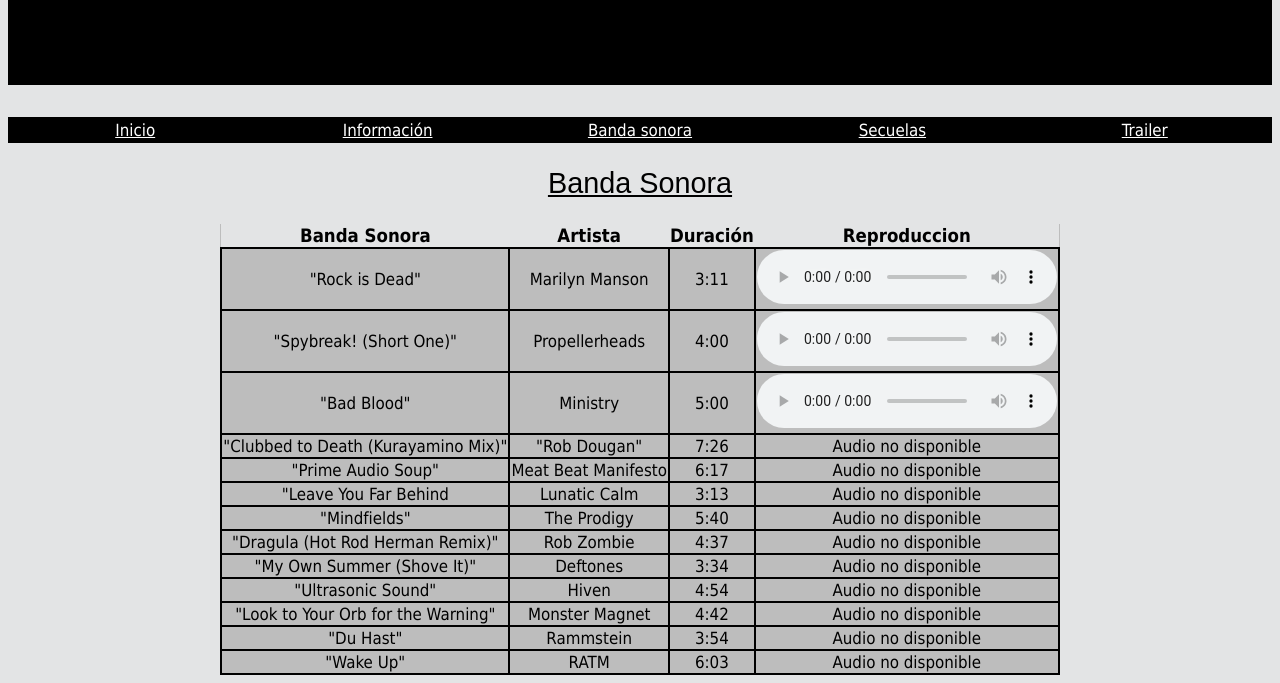
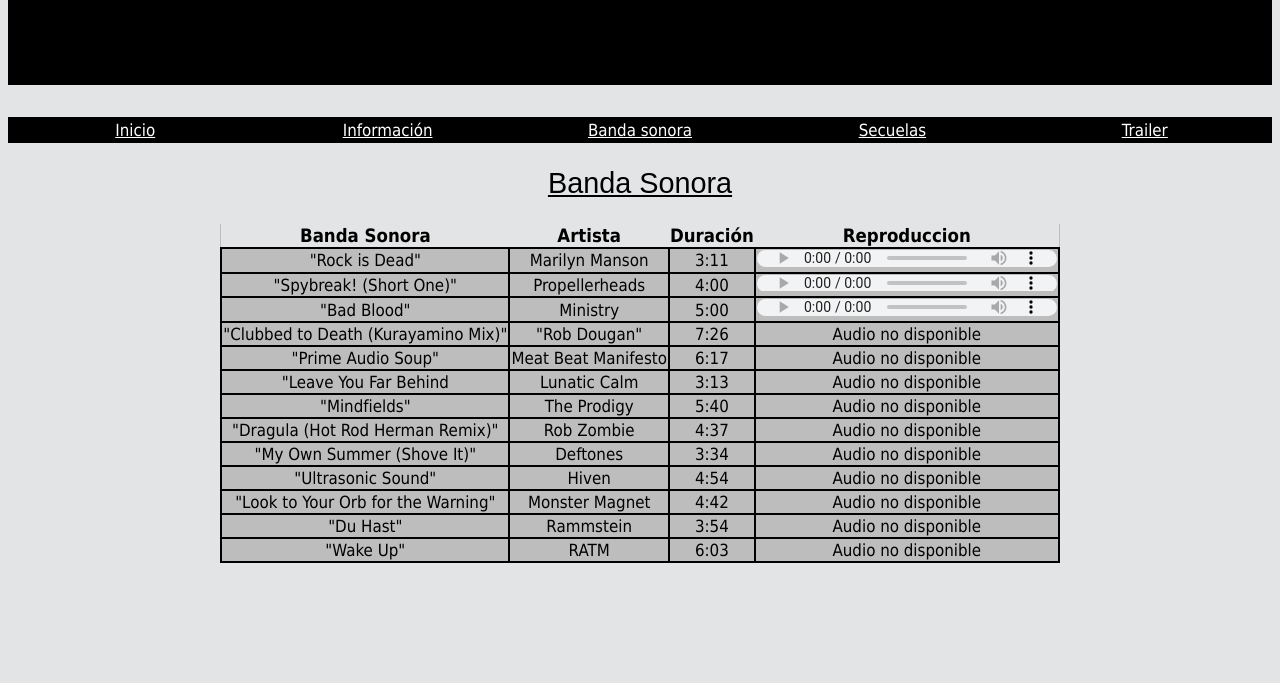
Before and after one commit to KikeVera/MatrixSEW, a plain HTML site: page banda.html in a window 1280 px wide. Shown: the part 175-858 px from the top of the page. After the commit the page ends 800 px from the top, so only its background shows below. Drawn offline with Linux system fonts and the light colour scheme.

Commit message:
Update posicionamiento.css

```diff
--- a/posicionamiento.css
+++ b/posicionamiento.css
@@ -61,3 +61,9 @@ table.banda{
 	 text-align:center;
 
  }
+
+
+
+audio{
+	 height:1em;
+ }
```
